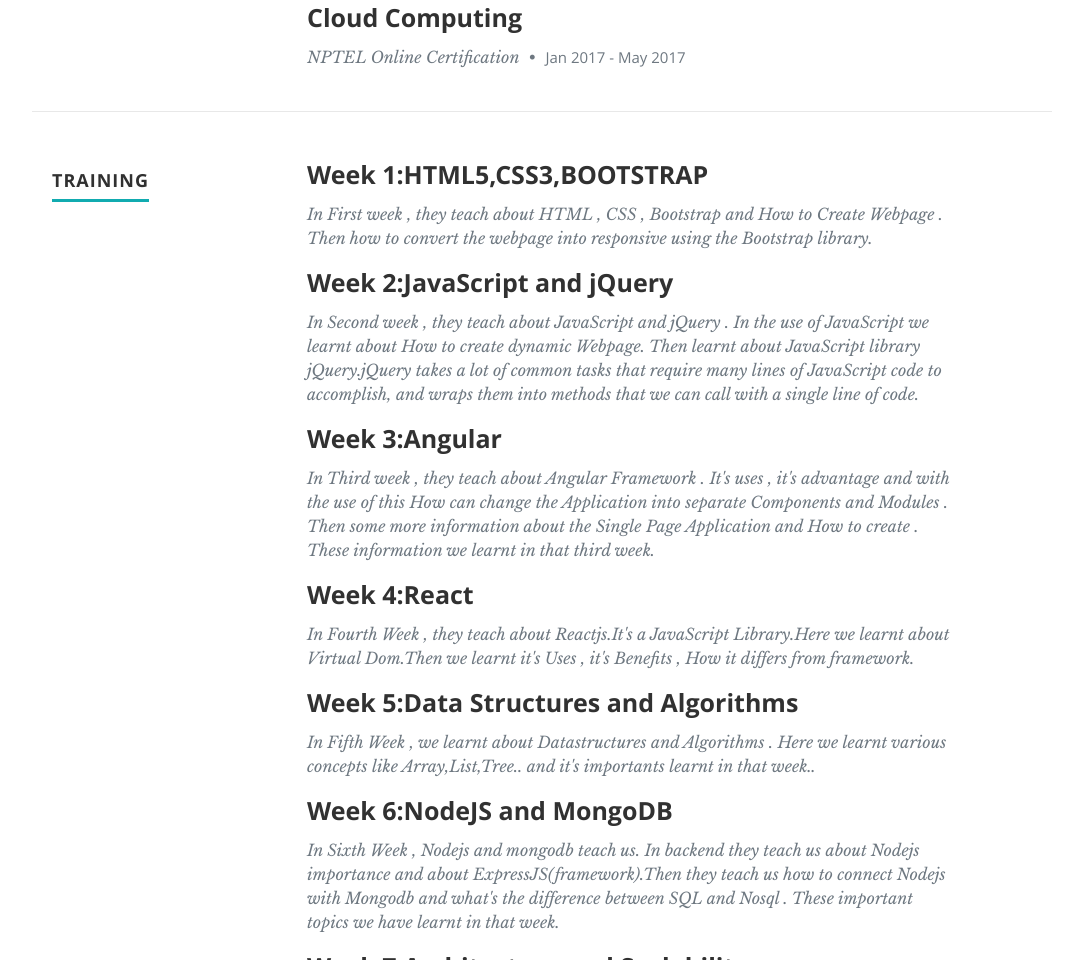
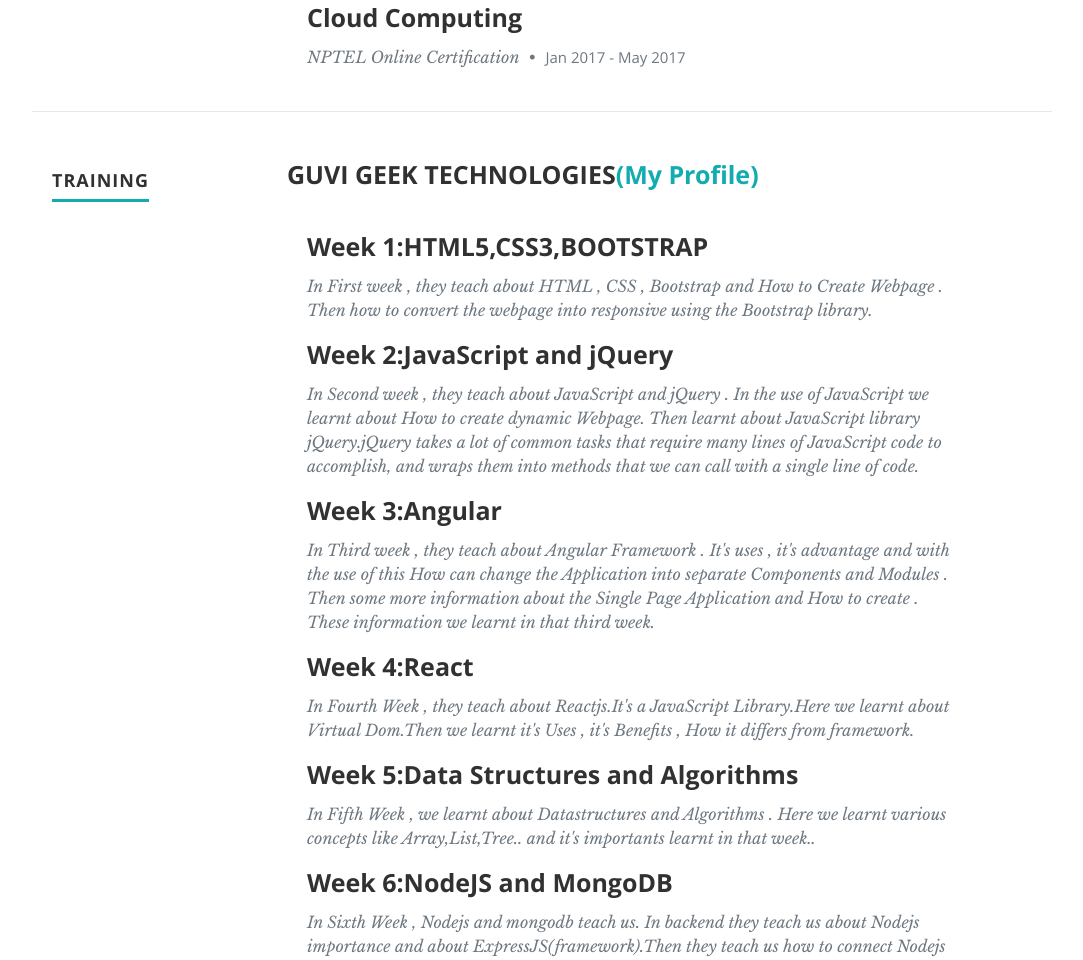
Before and after one commit to Ausvenkat/ausvenkat.github.io, a plain HTML site: page index.html in a window 1280 px wide. Shown: the part 2082-3042 px from the top of the page, without its empty margins (98-1181 px from the left). Drawn offline with nearby package versions, Linux system fonts and the light colour scheme.

Commit message:
Update index.html

```diff
--- a/index.html
+++ b/index.html
@@ -238,7 +238,7 @@
          <div class="nine columns main-col">
 
             <div class="row item">
-
+ <h3>GUVI GEEK TECHNOLOGIES<a href="https://www.guvi.in/ausvenkat0608">(My Profile)</a></h3><br>
                <div class="twelve columns">
 
                   <h3>Week 1:HTML5,CSS3,BOOTSTRAP</h3>
```
